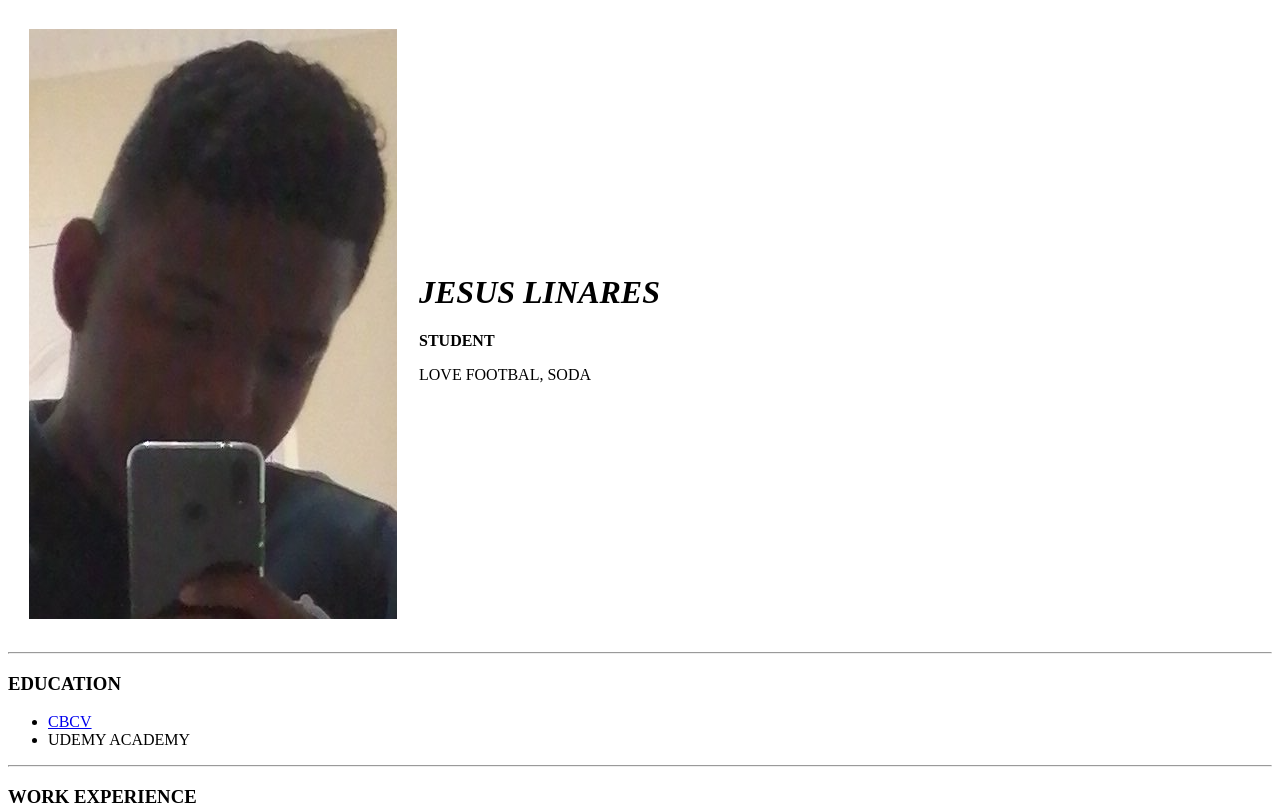
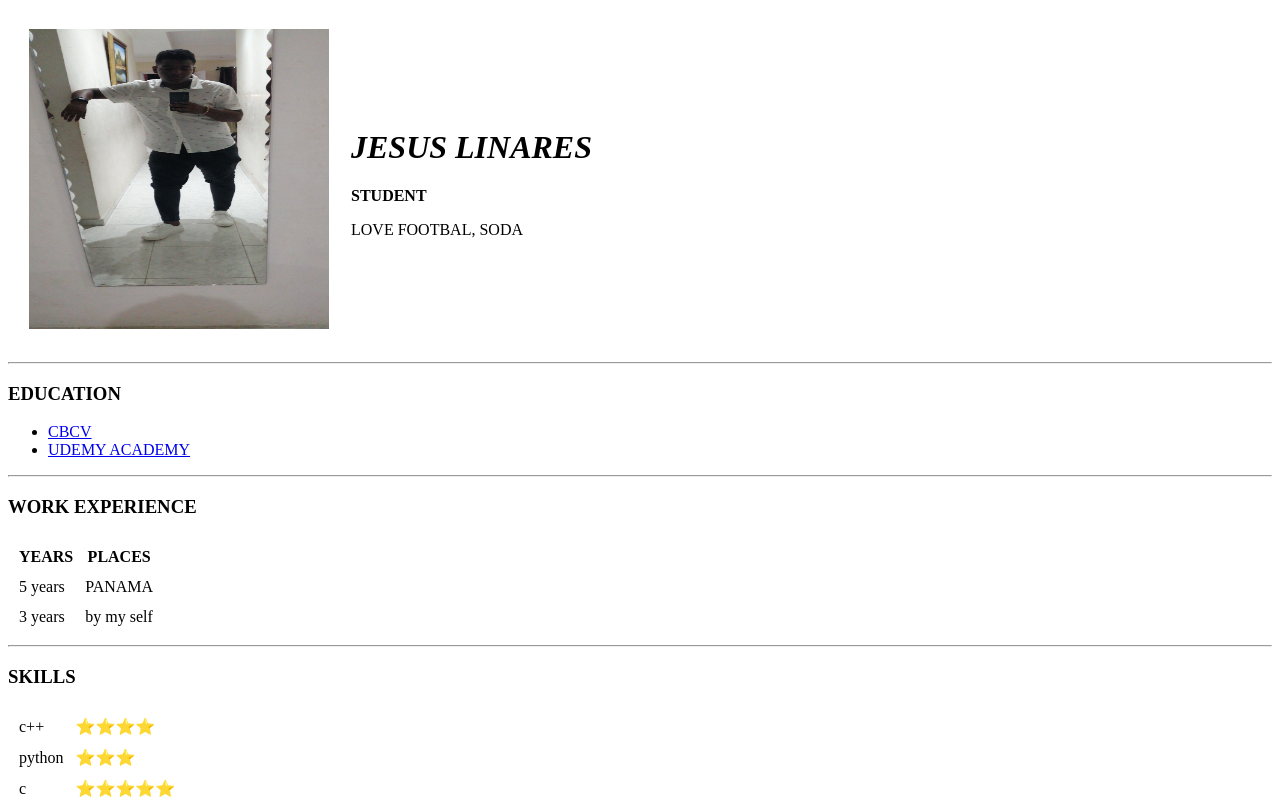
Before and after one commit to JALF25/cv, a plain HTML site: page index.html in a window 1280 px wide. Shown: the top 812 px of the page. Drawn offline with Linux system fonts and the light colour scheme.

Commit message:
Add files via upload

```diff
--- a/index.html
+++ b/index.html
@@ -8,7 +8,7 @@
 <body>
   <table cellspacing="20">
     <tr>
-      <td><img src="images/FPCRICLE.png" alt="JESUS LINARES"></td>
+      <td><img src="images/PORTADA.jpeg" alt="JESUS LINARES" width="300" height="300"></td>
       <td><h1><em>JESUS LINARES</em></h1>
       <p><strong>STUDENT</strong></p>
       <p>LOVE FOOTBAL, SODA</p></td>
@@ -18,7 +18,7 @@
 <h3>EDUCATION</h3>
 <ul>
   <li><a href="http://www.colegiobilinguedecerroviento.com/">CBCV</a></li>
-  <li>UDEMY ACADEMY</li>
+  <li><a href="https://www.udemy.com/?deal_code=&utm_source=aff-campaign&utm_medium=udemyads&utm_term=Homepage&utm_content=Textlink&utm_campaign=Admitad-default&admitad_uid=9768ab38f95fbc33e359cae9086c6f3e&publisher_id=1031055&website_id=1105402">UDEMY ACADEMY</a></li>
 </ul>
 <hr>
 <h3>WORK EXPERIENCE</h3>
```
Also changed, not shown: images/PORTADA.jpeg (added).
